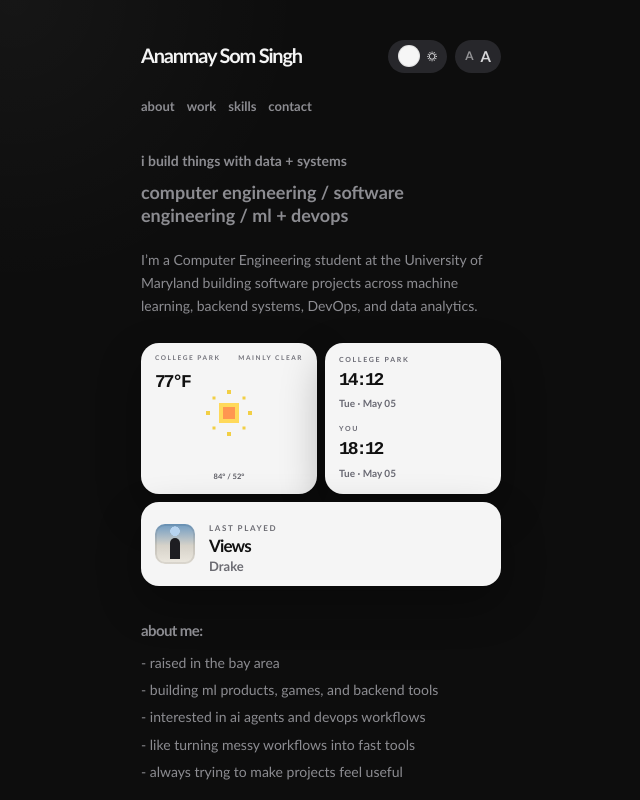
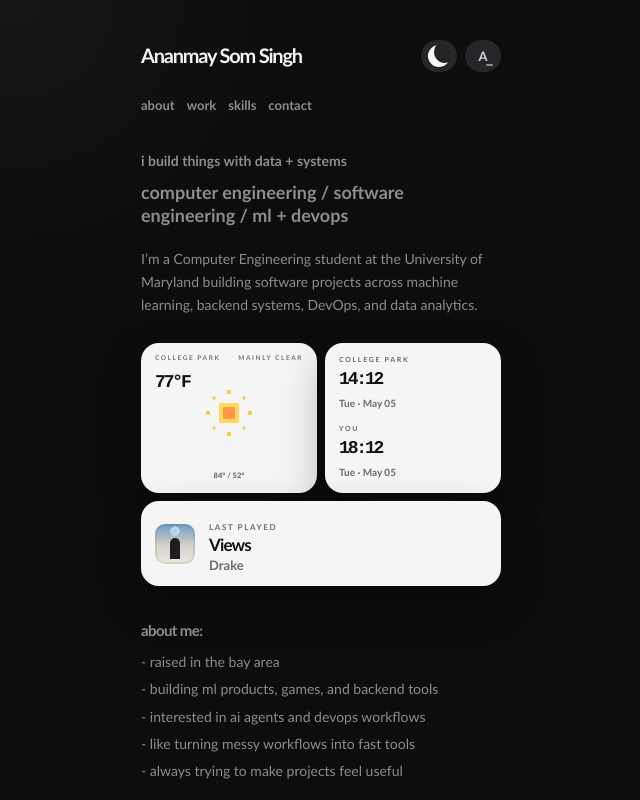
Before and after one commit to AnanmayS/portfolio, a Next.js app: page / in a window 1280 px wide. Shown: the top 800 px of the page, without its empty margins (319-959 px from the left). Built offline with nearby package versions, Linux system fonts and the light colour scheme.

Commit message:
Update display control icons

```diff
--- a/app/globals.css
+++ b/app/globals.css
@@ -97,6 +97,17 @@ a {
   gap: 8px;
 }
 
+.sr-only {
+  position: absolute;
+  width: 1px;
+  height: 1px;
+  padding: 0;
+  overflow: hidden;
+  clip: rect(0, 0, 0, 0);
+  white-space: nowrap;
+  border: 0;
+}
+
 .control-pill {
   display: inline-flex;
   min-height: 32px;
@@ -125,21 +136,83 @@ a {
   transform: translateY(-1px);
 }
 
-.control-dot {
+.icon-control {
+  width: 36px;
+  height: 32px;
+  justify-content: center;
+  padding: 5px;
+}
+
+.theme-icon,
+.font-size-icon {
+  position: relative;
+  display: inline-flex;
   width: 22px;
   height: 22px;
-  border-radius: 50%;
-  background: #f6f6f6;
-  box-shadow: inset 0 0 0 1px rgba(0, 0, 0, 0.08);
+  align-items: center;
+  justify-content: center;
+  flex: 0 0 auto;
 }
 
-.text-control span:first-child {
-  opacity: 0.62;
-  font-size: 12px;
+.theme-icon {
+  border-radius: 50%;
+  transition:
+    background 160ms ease,
+    box-shadow 160ms ease,
+    transform 160ms ease;
 }
 
-.text-control span:last-child {
+.theme-icon-sun {
+  background: #f6f6f6;
+  box-shadow:
+    inset 0 0 0 1px rgba(0, 0, 0, 0.08),
+    0 -7px 0 -5px #f6f6f6,
+    0 7px 0 -5px #f6f6f6,
+    -7px 0 0 -5px #f6f6f6,
+    7px 0 0 -5px #f6f6f6;
+}
+
+.theme-icon-moon {
+  background: #242424;
+  box-shadow: inset 6px -4px 0 #f6f6f6;
+}
+
+.font-size-icon {
+  color: currentColor;
+  line-height: 1;
+  font-weight: 900;
+  transition:
+    font-size 160ms ease,
+    transform 160ms ease;
+}
+
+.font-size-icon::after {
+  position: absolute;
+  right: 1px;
+  bottom: 1px;
+  width: 7px;
+  height: 2px;
+  border-radius: 999px;
+  background: currentColor;
+  content: "";
+  opacity: 0.6;
+  transition:
+    width 160ms ease,
+    opacity 160ms ease;
+}
+
+.font-size-icon-regular {
+  font-size: 13px;
+}
+
+.font-size-icon-large {
   font-size: 15px;
+  transform: translateY(-1px);
+}
+
+.font-size-icon-large::after {
+  width: 11px;
+  opacity: 0.9;
 }
 
 .mini-nav {
--- a/app/page.tsx
+++ b/app/page.tsx
@@ -158,22 +158,38 @@ export default function Home() {
 
           <div className="controls" aria-label="display controls">
             <button
-              aria-label="toggle color theme"
-              className="control-pill"
+              aria-label={`switch to ${isLight ? "dark" : "light"} mode`}
+              className="control-pill icon-control"
               onClick={() => setIsLight((value) => !value)}
               type="button"
+              title={`Switch to ${isLight ? "dark" : "light"} mode`}
             >
-              <span className="control-dot" />
-              <span>{isLight ? "☾" : "☼"}</span>
+              <span
+                aria-hidden="true"
+                className={`theme-icon ${isLight ? "theme-icon-sun" : "theme-icon-moon"}`}
+              />
+              <span className="sr-only">
+                {isLight ? "light mode" : "dark mode"}
+              </span>
             </button>
             <button
-              aria-label="toggle larger text"
-              className="control-pill text-control"
+              aria-label={`switch to ${largeText ? "regular" : "larger"} text`}
+              className="control-pill icon-control text-control"
               onClick={() => setLargeText((value) => !value)}
               type="button"
+              title={`Switch to ${largeText ? "regular" : "larger"} text`}
             >
-              <span>A</span>
-              <span>A</span>
+              <span
+                aria-hidden="true"
+                className={`font-size-icon ${
+                  largeText ? "font-size-icon-large" : "font-size-icon-regular"
+                }`}
+              >
+                A
+              </span>
+              <span className="sr-only">
+                {largeText ? "regular text" : "larger text"}
+              </span>
             </button>
           </div>
         </header>
```
